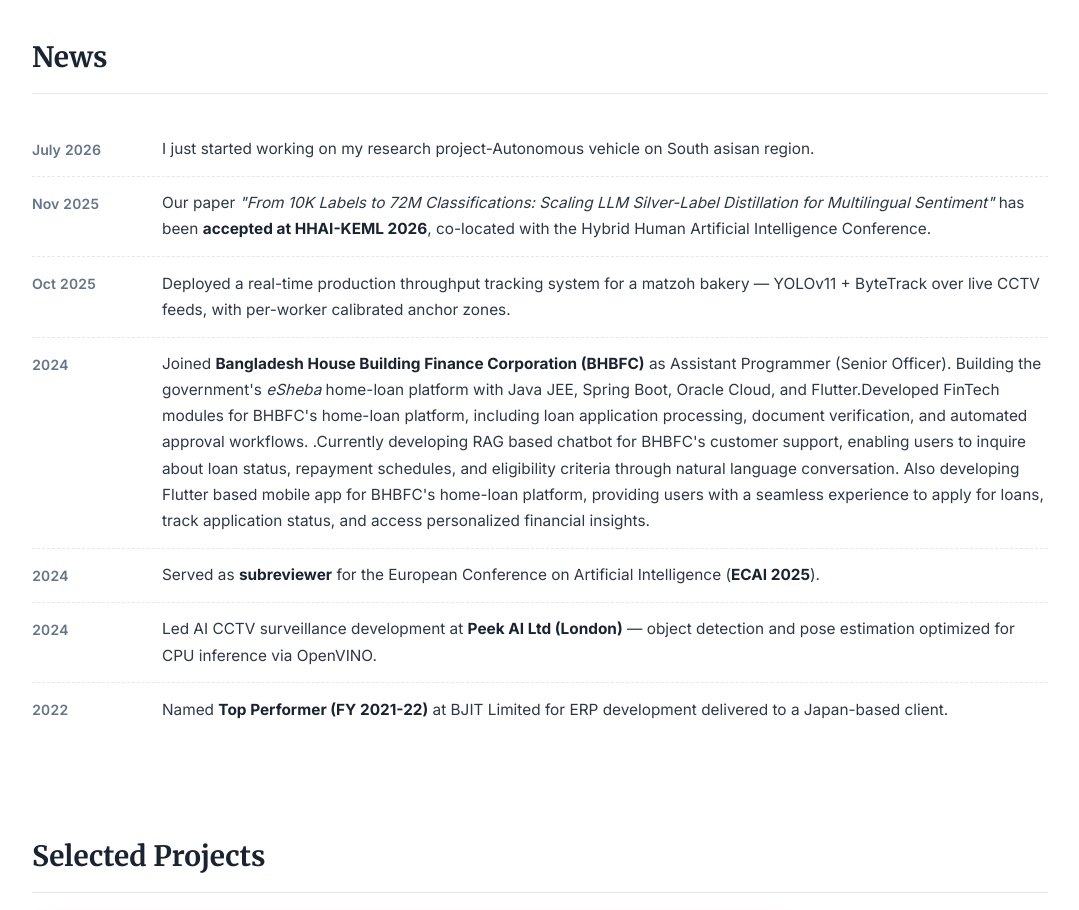
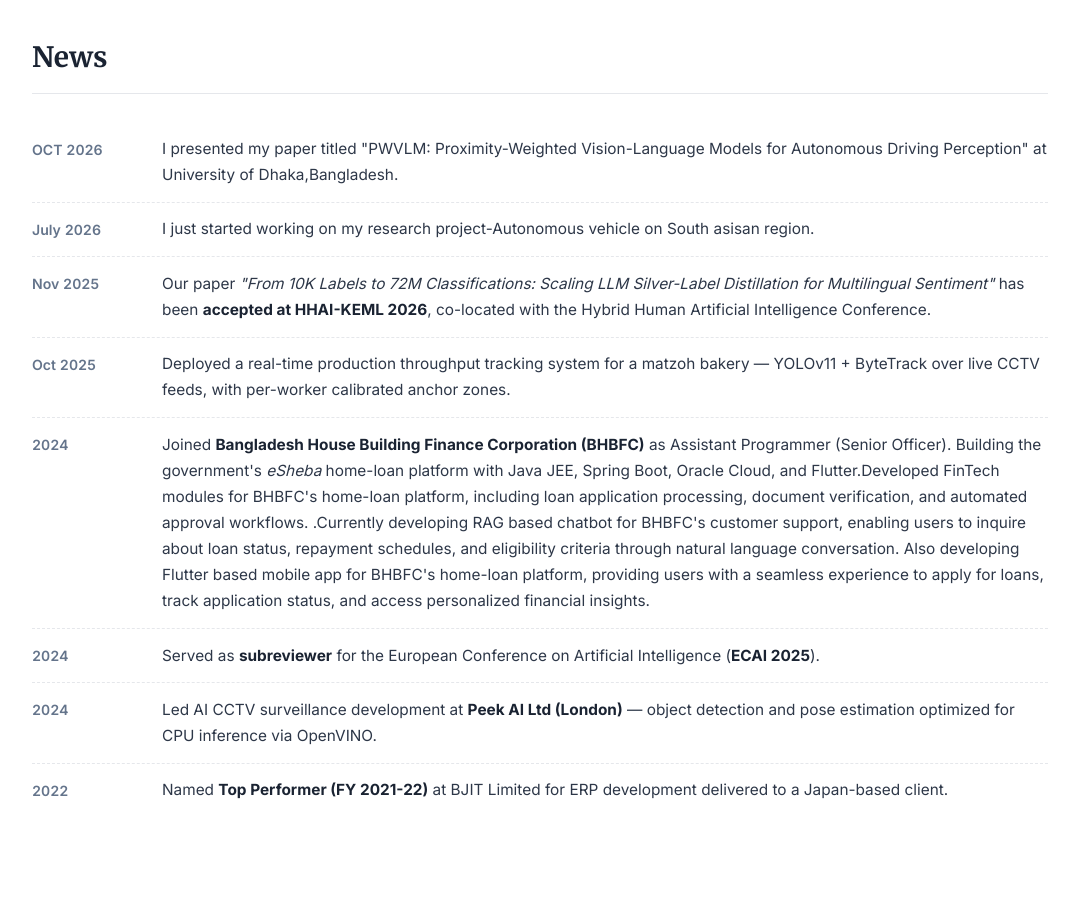
Before and after one commit to forhadsidhu/sharif, a plain HTML site: page docs/index.html in a window 1280 px wide. Shown: the part 1240-2150 px from the top of the page, without its empty margins (100-1179 px from the left). Drawn offline with Linux system fonts and the light colour scheme.

Commit message:
added new evernt of paper

```diff
--- a/docs/index.html
+++ b/docs/index.html
@@ -598,6 +598,15 @@
     <div class="container">
         <h2 class="section-heading">News</h2>
         <div class="news-list reveal">
+
+            <div class="news-item">
+                <div class="news-date">OCT 2026</div>
+                <div class="news-body">
+                   I presented my paper titled "PWVLM: Proximity-Weighted Vision-Language Models for Autonomous Driving Perception" at University of Dhaka,Bangladesh.
+                </div>
+
+            </div>
+
             <div class="news-item">
                 <div class="news-date">July 2026</div>
                 <div class="news-body">
```
